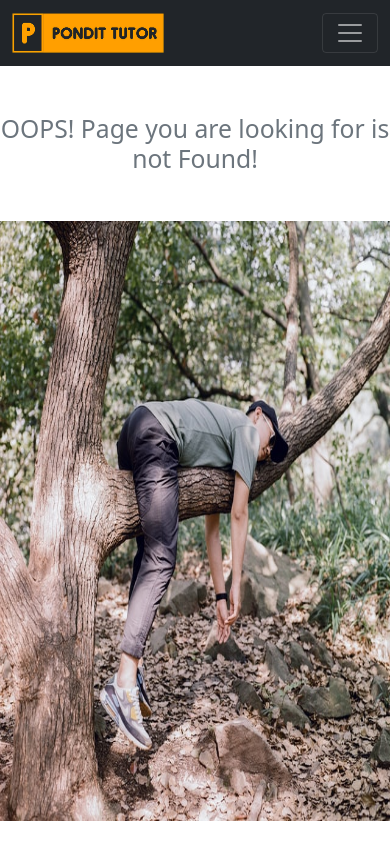
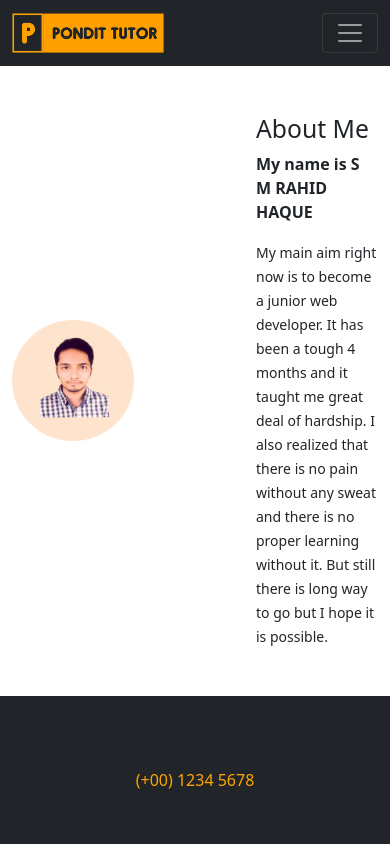
Before and after one commit to rahidhaque/pondit-tutor, a React (Create React App) app: page /about in a window 390 px wide. Shown: the top 844 px of the page. Built offline with nearby package versions, Linux system fonts and the light colour scheme; no server answers; some icons are missing.

Commit message:
About Me Page Done

```diff
--- a/src/App.js
+++ b/src/App.js
@@ -1,5 +1,6 @@
 import { createContext, useState } from "react";
 import { Route, Routes } from "react-router-dom";
+import About from "./Pages/About/About";
 import Blog from "./Pages/Blog/Blog";
 import Checkout from "./Pages/Checkout/Checkout";
 import Home from "./Pages/Home/Home/Home";
@@ -30,6 +31,7 @@ function App() {
             </RequireAuth>
           }></Route>
           <Route path='/blog' element={<Blog></Blog>}></Route>
+          <Route path='/about' element={<About></About>}></Route>
           <Route path='*' element={<NotFound></NotFound>}></Route>
         </Routes>
         <Footer></Footer>
--- /dev/null
+++ b/src/Pages/About/About.css
@@ -0,0 +1,6 @@
+@media (max-width: 575.98px) {
+    .about-container {
+        display: block;
+        align-items: center;
+    }
+}
--- a/src/Pages/About/About.js
+++ b/src/Pages/About/About.js
@@ -1,9 +1,17 @@
 import React from 'react';
-
+import about from '../../Images/about.jpg'
+import './About.css'
 const About = () => {
     return (
-        <div>
-
+        <div className='container about-container  my-5 d-flex justify-content-center'>
+            <div className='w-100'>
+                <img className='w-50' src={about} alt="" />
+            </div>
+            <div className='w-50'>
+                <h2>About Me</h2>
+                <p className='text-xl fw-bold'>My name is S M RAHID HAQUE</p>
+                <small>My main aim right now is to become a junior web developer. It has been a tough  4 months and it taught me great deal of hardship. I also realized that there is no pain without any sweat and there is no proper learning without it. But still there is long way to go but I hope it is possible.</small>
+            </div>
         </div>
     );
 };
```
Also changed, not shown: src/Images/about.jpg (added).
